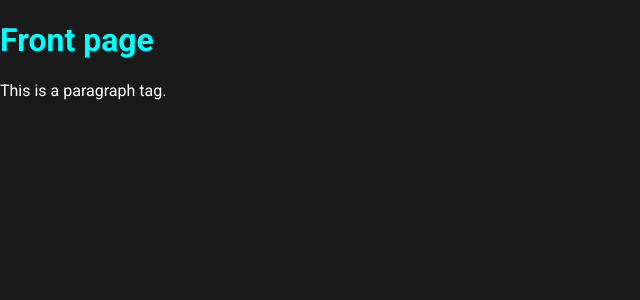
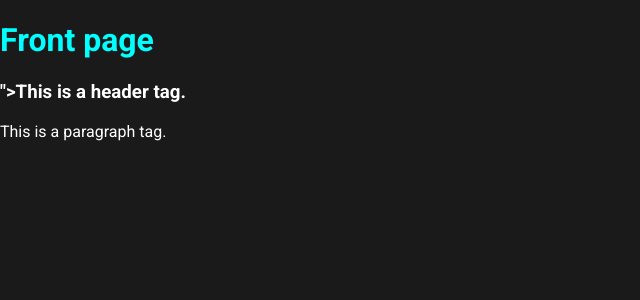
Before and after one commit to KAPAORG/TicketingSoftware, a Django app: page / in a window 1280 px wide. Shown: the top 300 px of the page, without its empty margins (0-640 px from the left). Run offline with Django 3.2, Linux system fonts and the light colour scheme.

Commit message:
Second Commit - Frontend Branch

```diff
--- a/templates/base.html
+++ b/templates/base.html
@@ -13,6 +13,7 @@
 </head>
 <body>
     <h1>Front page</h1>
+    <h3 style="color: white;"">">This is a header tag.</h3>
     <p style="color: white;">This is a paragraph tag.</p>
     {% block content %}
     {% endblock %}
```
